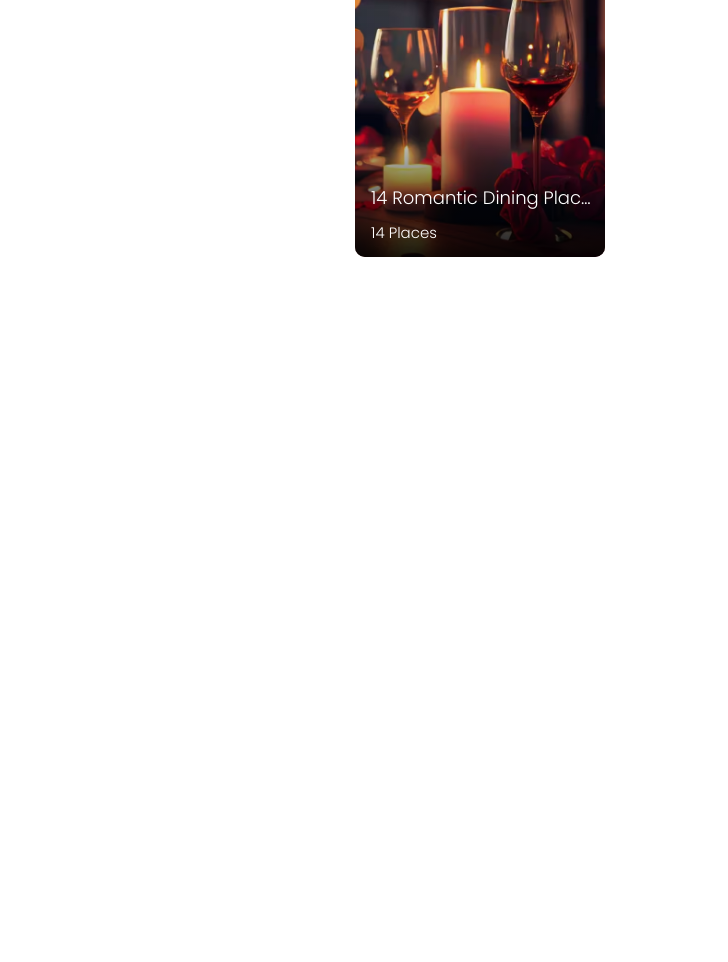
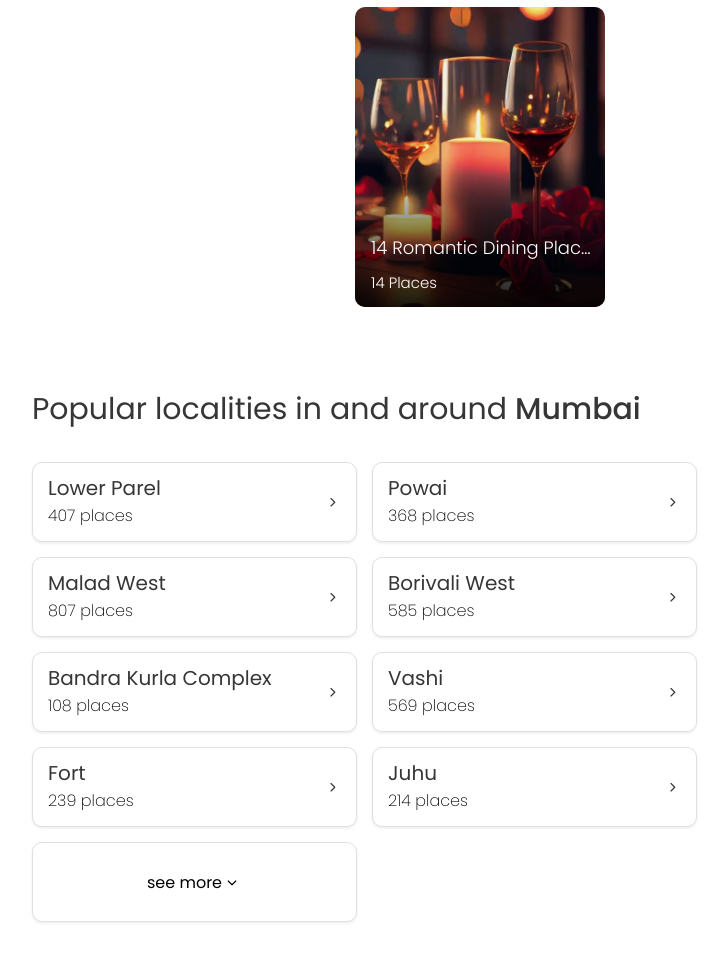
Before and after one commit to brijesh12ghonia/zomato-landing-page, a plain HTML site: page index.html in a window 1280 px wide. Shown: the part 1536-2498 px from the top of the page, without its empty margins (160-888 px from the left). Before the commit the page ends 1833 px from the top, so only its background shows below. Drawn offline with Linux system fonts and the light colour scheme.

Commit message:
Completed popular localities section

```diff
--- a/index.html
+++ b/index.html
@@ -122,5 +122,70 @@
                 </div>
             </div>
         </section>
+        <section class="container popular">
+            <h2>Popular localities in and around <span>Mumbai</span></h2>
+            <div class="popular_card_container">
+                <div class="card card1">
+                    <div class="content">
+                        <h5>Lower Parel</h5>
+                        <p>407 places</p>
+                    </div>
+                    <i class="fa-solid fa-chevron-right fa-2xs" style="color: rgb(54, 54, 54);"></i>
+                </div>
+                <div class="card card2">
+                    <div class="content">
+                        <h5>Powai</h5>
+                        <p>368 places</p>
+                    </div>
+                    <i class="fa-solid fa-chevron-right fa-2xs" style="color: rgb(54, 54, 54);"></i>
+                </div>
+                <div class="card card3">
+                    <div class="content">
+                        <h5>Malad West</h5>
+                        <p>807 places</p>
+                    </div>
+                    <i class="fa-solid fa-chevron-right fa-2xs" style="color: rgb(54, 54, 54);"></i>
+                </div>
+                <div class="card card4">
+                    <div class="content">
+                        <h5>Borivali West</h5>
+                        <p>585 places</p>
+                    </div>
+                    <i class="fa-solid fa-chevron-right fa-2xs" style="color: rgb(54, 54, 54);"></i>
+                </div>
+                <div class="card card5">
+                    <div class="content">
+                        <h5>Bandra Kurla Complex</h5>
+                        <p>108 places</p>
+                    </div>
+                    <i class="fa-solid fa-chevron-right fa-2xs" style="color: rgb(54, 54, 54);"></i>
+                </div>
+                <div class="card card6">
+                    <div class="content">
+                        <h5>Vashi</h5>
+                        <p>569 places</p>
+                    </div>
+                    <i class="fa-solid fa-chevron-right fa-2xs" style="color: rgb(54, 54, 54);"></i>
+                </div>
+                <div class="card card7">
+                    <div class="content">
+                        <h5>Fort</h5>
+                        <p>239 places</p>
+                    </div>
+                    <i class="fa-solid fa-chevron-right fa-2xs" style="color: rgb(54, 54, 54);"></i>
+                </div>
+                <div class="card card8">
+                    <div class="content">
+                        <h5>Juhu</h5>
+                        <p>214 places</p>
+                    </div>
+                    <i class="fa-solid fa-chevron-right fa-2xs" style="color: rgb(54, 54, 54);"></i>
+                </div>
+                <div class="card card9">
+                    <div>see more</div>
+                        <i class="fa-sharp fa-solid fa-chevron-down fa-2xs"></i>
+                </div>
+            </div>
+        </section>
     </body>
 </html>
--- a/styles.css
+++ b/styles.css
@@ -154,6 +154,7 @@
     width: 341px;
     border: 1px solid #e0e0e0;
     transition: all 300ms ease;
+    cursor: pointer;
 }
 
 .we_offer .card img{
@@ -182,7 +183,9 @@
 }
 
 .collections h1{
-    font-weight: 400;
+    margin-top: 80px;
+    font-weight: 500;
+    font-size: 30px;
 }
 
 .collections .sub__heading_container{
@@ -216,6 +219,7 @@
     background-size: cover;
     background-position: center;
     position: relative;
+    cursor: pointer;
 }
 
 .card1{
@@ -272,3 +276,64 @@
     font-weight: 300;
     font-size: 15px;
 }
+
+.popular h2{
+    margin-top: 80px;
+    font-weight: 400;
+    color: rgb(54, 54, 54);
+    font-size: 30px;
+}
+
+.popular span{
+    font-weight: 500;
+    color: rgb(54, 54, 54);
+    font-size: 30px;
+}
+
+.popular .popular_card_container{
+    width: 100%;
+    display: flex;
+    flex-wrap: wrap;
+    gap: 15px;
+    margin-top: 30px;
+}
+
+.popular .popular_card_container .card{
+    padding: 10px;
+    background: white;
+    border: 1px solid #e0e0e0;
+    border-radius: 10px;
+    min-width: 325px;
+    height: 80px;
+    padding: 10px 15px;
+    box-shadow: rgba(28, 28, 28, 0.08) 0px 1.4px 2.8px;
+    cursor: pointer;
+    position: relative;
+    display: flex;
+    justify-content: space-between;
+}
+
+.popular .popular_card_container .card h5{
+    font-weight: 400;
+    font-size: 20px;
+    color: rgb(54, 54, 54);
+    text-overflow: ellipsis;
+}
+
+.popular .popular_card_container .card p{
+    font-weight: 200;
+}
+
+.popular .popular_card_container .card i{
+    display: flex;
+    justify-content: center;
+    align-items: center;
+    padding: 5px;
+    position: relative;
+}
+
+.popular .popular_card_container .card9{
+    justify-content: center;
+    align-items: center;
+
+}
```
